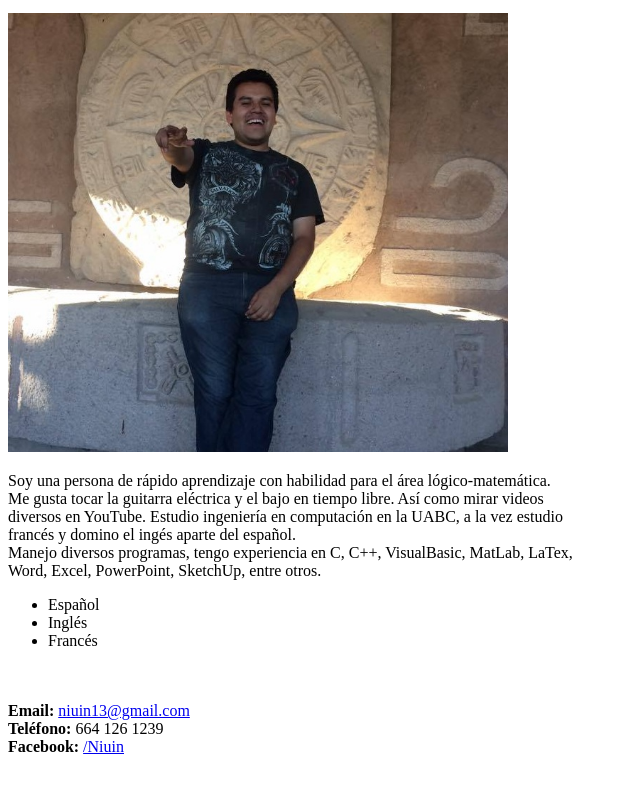
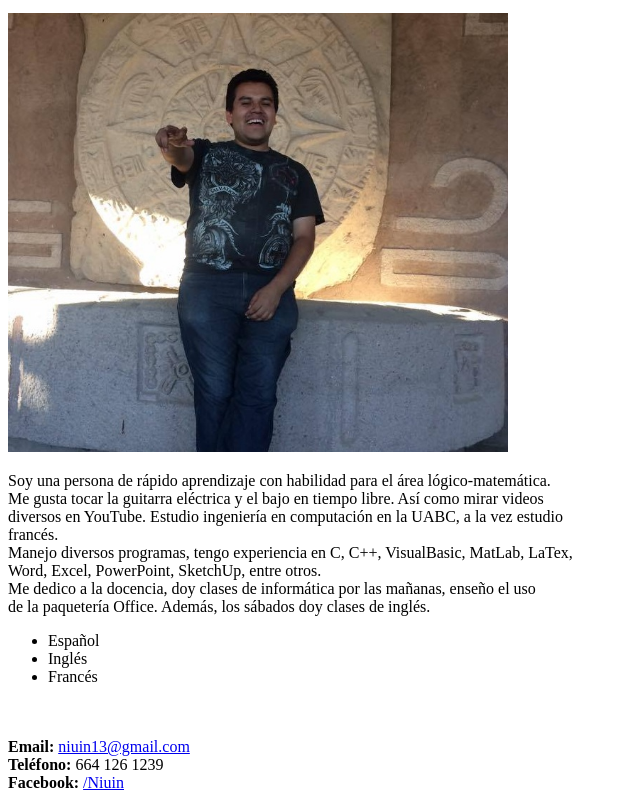
Before and after one commit to VictorNiu/Hoja-de-vida-digital, a plain HTML site: page index.html in a window 1280 px wide. Shown: the part 390-1190 px from the top of the page, without its empty margins (0-640 px from the left). Before the commit the page ends 1154 px from the top, so only its background shows below. Drawn offline with Linux system fonts and the light colour scheme.

Commit message:
párrafo modificado

```diff
--- a/index.html
+++ b/index.html
@@ -22,9 +22,11 @@
       Soy una persona de rápido aprendizaje con habilidad para el área lógico-matemática.<br>
       Me gusta tocar la guitarra eléctrica y el bajo en tiempo libre. Así como mirar videos<br>
       diversos en YouTube. Estudio ingeniería en computación en la UABC, a la vez estudio<br>
-      francés y domino el ingés aparte del español.<br>
+      francés.<br>
       Manejo diversos programas, tengo experiencia en C, C++, VisualBasic, MatLab, LaTex,<br>
-      Word, Excel, PowerPoint, SketchUp, entre otros.
+      Word, Excel, PowerPoint, SketchUp, entre otros.<br>
+      Me dedico a la docencia, doy clases de informática por las mañanas, enseño el uso<br>
+      de la paquetería Office. Además, los sábados doy clases de inglés.
     </p>
     <ul>
       <li>Español</li>
```
Also changed, not shown: experiencia.html (+1 -0 lines).
